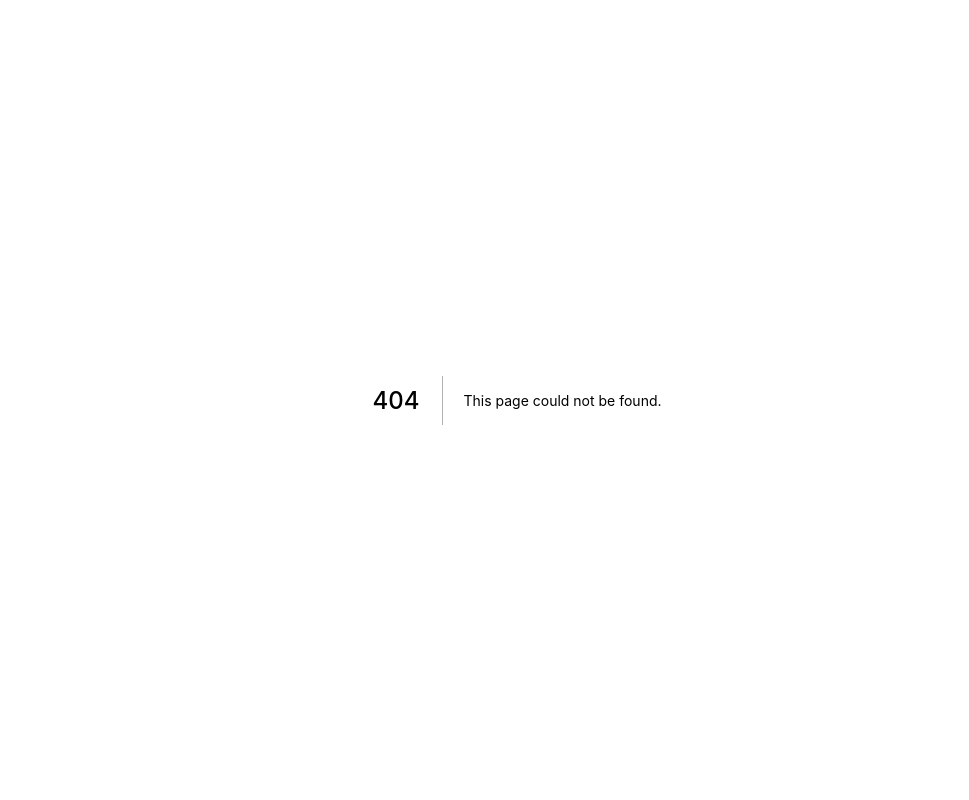
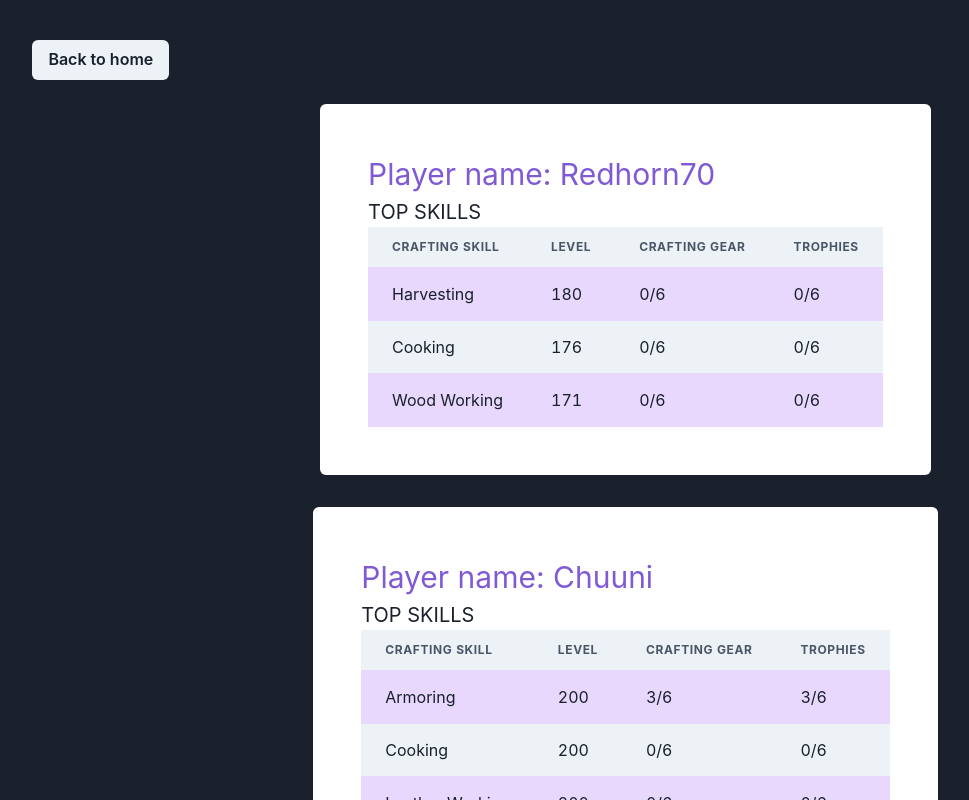
Before and after one commit to JobVil/fortuna-empire, a Next.js app: page /crafters in a window 1280 px wide. Before the commit this address had no page. Shown: the top 800 px of the page, without its empty margins (123-1092 px from the left). Built offline with nearby package versions, Linux system fonts and the light colour scheme.

Commit message:
creating crafters

```diff
--- /dev/null
+++ b/components/crafter.tsx
@@ -0,0 +1,39 @@
+import {
+  Box,
+  Table,
+  TabPanel,
+  TabPanels,
+  Tbody,
+  Td,
+  Th,
+  Thead,
+  Tr,
+  Text,
+} from "@chakra-ui/react";
+import { Tab, TabList, Tabs } from "@chakra-ui/tabs";
+import React, { FC } from "react";
+import { SkillTable } from "./skill-tabel";
+
+type Skills = {
+  skillName: string;
+  level: string;
+  trophies: number;
+  craftingGear: number;
+};
+
+type props = {
+  skills: Skills[];
+  playerName: string;
+};
+
+export const Crafter: FC<props> = (props) => {
+  return (
+    <Box backgroundColor={"white"} p={12} m={4} borderRadius={"md"}>
+      <Text fontSize={"3xl"} color={"purple.500"}>
+        Player name: {props.playerName}
+      </Text>
+      <Text fontSize={"xl"}>TOP SKILLS</Text>
+      <SkillTable id={props.playerName} skills={props.skills} />
+    </Box>
+  );
+};
--- /dev/null
+++ b/components/skill-tabel.tsx
@@ -0,0 +1,54 @@
+import {
+  Table,
+  TabPanel,
+  TabPanels,
+  Tbody,
+  Td,
+  Th,
+  Thead,
+  Tr,
+} from "@chakra-ui/react";
+import { Tab, TabList, Tabs } from "@chakra-ui/tabs";
+import React, { FC } from "react";
+
+type Skills = {
+  skillName: string;
+  level: string;
+  trophies: number;
+  craftingGear: number;
+};
+
+type props = {
+  skills: Skills[];
+  id: string;
+};
+
+export const SkillTable: FC<props> = (props) => {
+  return (
+    <Table
+      variant="striped"
+      colorScheme="purple"
+      background={"gray.100"}
+      borderBottomRadius={"md"}
+    >
+      <Thead>
+        <Tr>
+          <Th>Crafting Skill</Th>
+          <Th>Level</Th>
+          <Th>Crafting Gear</Th>
+          <Th>Trophies</Th>
+        </Tr>
+      </Thead>
+      <Tbody>
+        {props.skills.map((skill) => (
+          <Tr key={props.id + skill.skillName}>
+            <Td>{skill.skillName}</Td>
+            <Td>{skill.level}</Td>
+            <Td>{`${skill.craftingGear}/6`}</Td>
+            <Td>{`${skill.craftingGear}/6`}</Td>
+          </Tr>
+        ))}
+      </Tbody>
+    </Table>
+  );
+};
--- /dev/null
+++ b/pages/crafters.tsx
@@ -0,0 +1,201 @@
+import Link from 'next/link';
+import Head from 'next/head';
+import React from 'react';
+import {
+	Heading,
+	Table,
+	Thead,
+	Tbody,
+	Tfoot,
+	Tr,
+	Th,
+	Td,
+	TableCaption,
+	Flex,
+	Button,
+	UnorderedList,
+	ListItem,
+	Text,
+	Box,
+} from '@chakra-ui/react';
+import TradeSkills from './tradeskills';
+import { SkillTable } from '../components/skill-tabel';
+import { Crafter } from '../components/crafter';
+
+const crafters = {
+	Redhorn70: {
+		skills: [
+			{
+				skillName: 'Harvesting',
+				level: '180',
+				craftingGear: 0,
+				trophies: 0,
+			},
+			{
+				skillName: 'Cooking',
+				level: '176',
+				craftingGear: 0,
+				trophies: 0,
+			},
+			{
+				skillName: 'Wood Working',
+				level: '171',
+				craftingGear: 0,
+				trophies: 0,
+			},
+		],
+	},
+	Chuuni: {
+		skills: [
+			{
+				skillName: 'Armoring',
+				level: '200',
+				craftingGear: 3,
+				trophies: 0,
+			},
+			{
+				skillName: 'Cooking',
+				level: '200',
+				craftingGear: 0,
+				trophies: 0,
+			},
+			{
+				skillName: 'Leather Working',
+				level: '200',
+				craftingGear: 0,
+				trophies: 0,
+			},
+		],
+	},
+	Joemandly: {
+		skills: [
+			{
+				skillName: 'Armoring',
+				level: '200',
+				craftingGear: 0,
+				trophies: 0,
+			},
+		],
+	},
+	BusinessDog: {
+		skills: [
+			{
+				skillName: 'Armor Crafting',
+				level: '150',
+				craftingGear: 0,
+				trophies: 0,
+			},
+		],
+	},
+	JBoberooski: {
+		skills: [
+			{
+				skillName: 'Engineering',
+				level: '162',
+				craftingGear: 4,
+				trophies: 1,
+			},
+		],
+	},
+	Wakefield: {
+		skills: [
+			{
+				skillName: 'Engineering',
+				level: 'test',
+				craftingGear: 1,
+				trophies: 0,
+			},
+		],
+	},
+	Poptart: {
+		skills: [
+			{
+				skillName: 'Jewelry',
+				level: '115',
+				craftingGear: 1,
+				trophies: 0,
+			},
+		],
+	},
+	GyroSando: {
+		skills: [
+			{
+				skillName: 'Jewelry',
+				level: '130',
+				craftingGear: 0,
+				trophies: 0,
+			},
+		],
+	},
+	Dakotac602: {
+		skills: [
+			{
+				skillName: 'Cooking',
+				level: '162',
+				craftingGear: 0,
+				trophies: 0,
+			},
+			{
+				skillName: 'Woodcutting',
+				level: '166',
+				craftingGear: 0,
+				trophies: 0,
+			},
+		],
+	},
+	Zoroichi: {
+		skills: [
+			{
+				skillName: 'Smelting',
+				level: '150',
+				craftingGear: 0,
+				trophies: 0,
+			},
+			{
+				skillName: 'Furnishing',
+				level: '122',
+				craftingGear: 0,
+				trophies: 0,
+			},
+		],
+	},
+	Solorn: {
+		skills: [
+			{
+				skillName: 'Furnishing',
+				level: '115',
+				craftingGear: 0,
+				trophies: 0,
+			},
+		],
+	},
+};
+
+export default function Crafters() {
+	return (
+		<>
+			<Flex height={'100%'} alignItems={'start'} justifyContent={'center'} background={'gray.800'}>
+				<Button m={'10'}>
+					<Link href="/">
+						<a>Back to home</a>
+					</Link>
+				</Button>
+				<Flex
+					direction={'column'}
+					p={12}
+					m={10}
+					rounded={6}
+					alignItems={'center'}
+					justifyContent={'center'}
+					h={'100%'}
+					overflowY={'scroll'}
+					overflowX={'hidden'}
+				>
+					{Object.keys(crafters).map((key) => (
+						<Crafter key={key + 'crafter-one'} playerName={key} skills={crafters[key].skills} />
+					))}
+				</Flex>
+			</Flex>
+		</>
+	);
+}
--- /dev/null
+++ b/pages/tradeskills.tsx
@@ -0,0 +1,82 @@
+import Link from 'next/link';
+import Head from 'next/head';
+import React from 'react';
+import { Button, Flex, HStack, Stack } from '@chakra-ui/react';
+import { onClick } from '.';
+
+export default function TradeSkills() {
+	return (
+		<>
+			<Flex height={'100vh'} alignItems={'start'} justifyContent={'center'} background={'gray.800'}>
+				<Button m={'10'}>
+					<Link href="/">
+						<a>Back to home</a>
+					</Link>
+				</Button>
+				<Flex direction={'column'} p={12} rounded={6} alignItems={'center'} justifyContent={'center'}>
+					<Stack>
+						<HStack>
+							<Button w={'200px'} h={'200px'} onClick={() => onClick('/leader')} colorScheme={'purple'}>
+								Weapon Smiting
+							</Button>
+							<Button w={'200px'} h={'200px'} onClick={() => onClick('/leader')} colorScheme={'purple'}>
+								Armoring
+							</Button>
+							<Button w={'200px'} h={'200px'} onClick={() => onClick('/leader')} colorScheme={'purple'}>
+								Engineering
+							</Button>
+							<Button w={'200px'} h={'200px'} onClick={() => onClick('/leader')} colorScheme={'purple'}>
+								Jewel Crafting
+							</Button>
+							<Button w={'200px'} h={'200px'} onClick={() => onClick('/leader')} colorScheme={'purple'}>
+								Arcana
+							</Button>
+						</HStack>
+						<HStack>
+							<Button w={'200px'} h={'200px'} onClick={() => onClick('/leader')} colorScheme={'purple'}>
+								Cooking
+							</Button>
+							<Button w={'200px'} h={'200px'} onClick={() => onClick('/leader')} colorScheme={'purple'}>
+								Furnishing
+							</Button>
+							<Button w={'200px'} h={'200px'} onClick={() => onClick('/leader')} colorScheme={'purple'}>
+								Smelting
+							</Button>
+							<Button w={'200px'} h={'200px'} onClick={() => onClick('/leader')} colorScheme={'purple'}>
+								Wood Working
+							</Button>
+							<Button w={'200px'} h={'200px'} onClick={() => onClick('/leader')} colorScheme={'purple'}>
+								Leather Working
+							</Button>
+						</HStack>
+						<HStack>
+							<Button w={'200px'} h={'200px'} onClick={() => onClick('/leader')} colorScheme={'purple'}>
+								Weaving
+							</Button>
+							<Button w={'200px'} h={'200px'} onClick={() => onClick('/leader')} colorScheme={'purple'}>
+								Stone Cutting
+							</Button>
+							<Button w={'200px'} h={'200px'} onClick={() => onClick('/leader')} colorScheme={'purple'}>
+								Logging
+							</Button>
+							<Button w={'200px'} h={'200px'} onClick={() => onClick('/leader')} colorScheme={'purple'}>
+								Mining
+							</Button>
+							<Button w={'200px'} h={'200px'} onClick={() => onClick('/leader')} colorScheme={'purple'}>
+								Fishing
+							</Button>
+						</HStack>
+						<HStack>
+							<Button w={'200px'} h={'200px'} onClick={() => onClick('/leader')} colorScheme={'purple'}>
+								Harvesting
+							</Button>
+							<Button w={'200px'} h={'200px'} onClick={() => onClick('/leader')} colorScheme={'purple'}>
+								Tracking & Skinning
+							</Button>
+						</HStack>
+					</Stack>
+				</Flex>
+			</Flex>
+		</>
+	);
+}
```
Also changed, not shown: pages/index.tsx (+66 -31 lines), pages/leader.tsx (+9 -26 lines), 1 other file (tests, documents, lock files or other folders).
